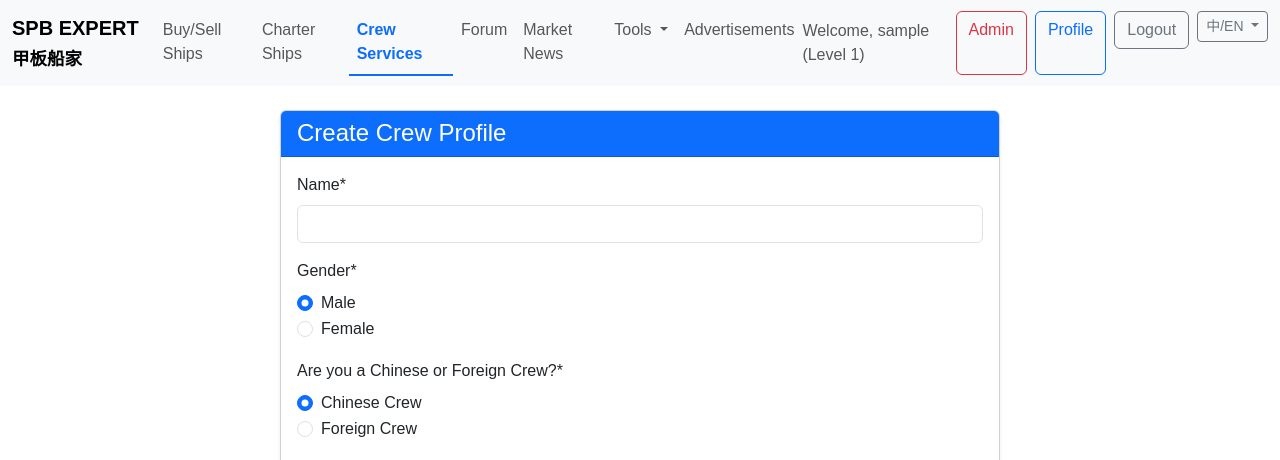
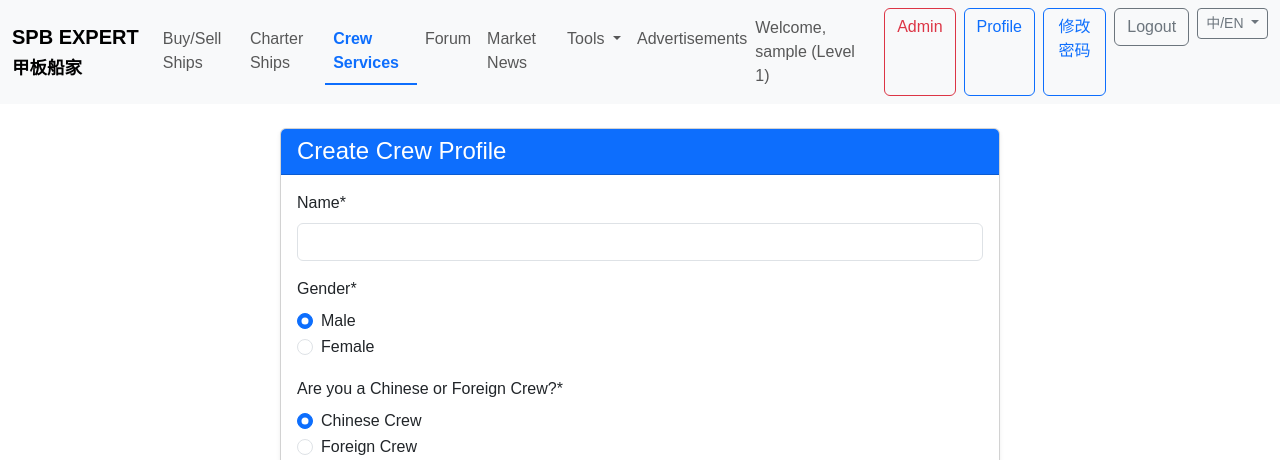
Before and after one commit to vincentxiao1964/spb-expert, a Django app: page /crew/create/ in a window 1280 px wide. Shown: the top 460 px of the page. Run offline with Django 5.2, Linux system fonts and the light colour scheme; the visitor is signed in with stand-in values (Sample User, id 1); data comes from the database, SQL or seed files in the repository; data that the repository does not hold is empty; parts of the project's set-up code (start-up, migrations or seed data) failed here and were passed over; some libraries are stand-ins or nearby versions.

Commit message:
ui: add change password button in navbar

```diff
--- a/templates/base.html
+++ b/templates/base.html
@@ -92,6 +92,7 @@
             {% endwith %}
         </div>
         <div class="d-flex">
+            {% get_current_language as LANGUAGE_CODE %}
             {% if user.is_authenticated %}
                 <span class="navbar-text me-3">
                     {% trans "Welcome" %}, {{ user.username }} (Level {{ user.membership_level }})
@@ -100,6 +101,7 @@
                 <a href="{% url 'users:admin_dashboard' %}" class="btn btn-outline-danger me-2">{% trans "Admin" %}</a>
                 {% endif %}
                 <a href="{% url 'users:profile' %}" class="btn btn-outline-primary me-2">{% trans "Profile" %}</a>
+                <a href="{% url 'users:password_change' %}" class="btn btn-outline-primary me-2">{% if LANGUAGE_CODE == 'en' %}Change Password{% else %}修改密码{% endif %}</a>
                 <form action="{% url 'users:logout' %}" method="post" class="d-inline">
                     {% csrf_token %}
                     <button type="submit" class="btn btn-outline-secondary">{% trans "Logout" %}</button>
```
